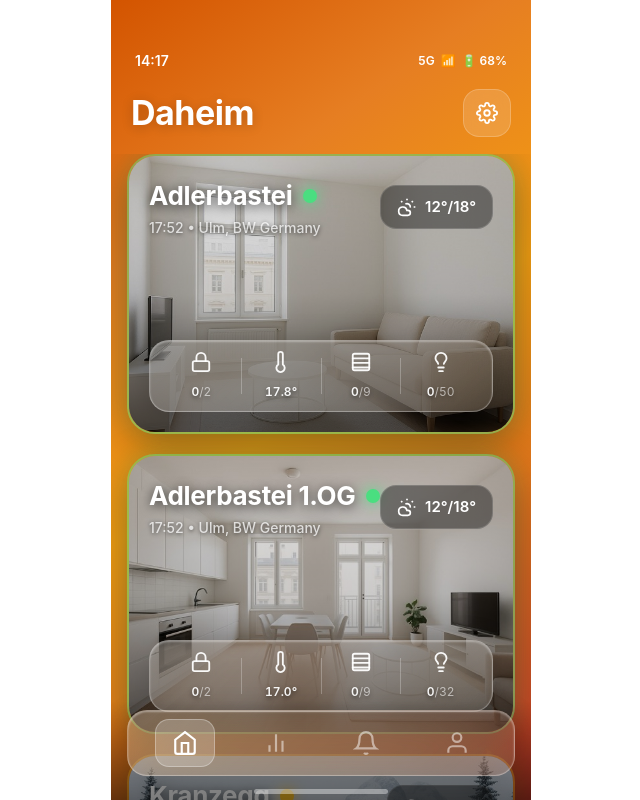
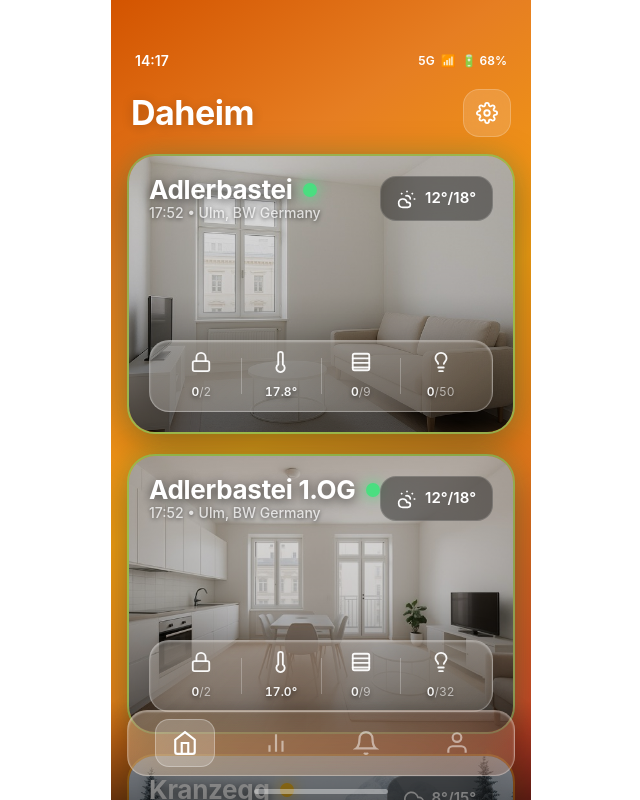
Before and after one commit to murtopia/thorsten, a React (Vite) app: page / in a window 1280 px wide. Shown: the whole page, without its empty margins (319-959 px from the left). Built offline with nearby package versions, Linux system fonts and the light colour scheme.

Commit message:
Tighter time/location spacing + scrollable header

```diff
--- a/src/App.css
+++ b/src/App.css
@@ -98,16 +98,19 @@
   justify-content: center;
 }
 
-.houses-list {
+.scrollable-content {
   flex: 1;
-  padding: 0 16px 16px;
   overflow-y: auto;
   overflow-x: hidden;
+  position: relative;
+  z-index: 1;
+}
+
+.houses-list {
+  padding: 0 16px 16px;
   display: flex;
   flex-direction: column;
   gap: 20px;
-  position: relative;
-  z-index: 1;
 }
 
 .tab-bar-container {
--- a/src/App.jsx
+++ b/src/App.jsx
@@ -217,12 +217,13 @@ export default function App() {
           justifyContent: 'space-between',
         }}>
           <div style={{ display: 'flex', justifyContent: 'space-between', alignItems: 'center' }}>
-            <div style={{ display: 'flex', flexDirection: 'column', gap: '0px' }}>
+            <div style={{ display: 'flex', flexDirection: 'column' }}>
               <div style={{ display: 'flex', alignItems: 'center', gap: '10px' }}>
                 <h3 style={{
                   color: 'white', fontSize: '26px', fontWeight: '700', margin: 0,
                   textShadow: '0 2px 12px rgba(0,0,0,0.7)',
                   letterSpacing: '-0.3px',
+                  lineHeight: '1.1',
                 }}>
                   {house.name}
                 </h3>
@@ -237,7 +238,7 @@ export default function App() {
                 fontSize: '14px',
                 fontWeight: '500',
                 textShadow: '0 1px 4px rgba(0,0,0,0.6)',
-                marginTop: '2px',
+                lineHeight: '1.2',
               }}>
                 {getLocalTime(house.timezone)} • {house.location}
               </span>
@@ -294,6 +295,8 @@ export default function App() {
         ))}
       </div>
 
+      {/* Scrollable Content */}
+      <div className="scrollable-content">
         {/* Status Bar */}
         <div className="status-bar">
           <span>14:17</span>
@@ -311,7 +314,8 @@ export default function App() {
         {/* Houses List */}
         <div className="houses-list">
           {houses.map(house => <HouseCard key={house.id} house={house} />)}
-        <div style={{ height: '80px', flexShrink: 0 }} />
+          <div style={{ height: '100px', flexShrink: 0 }} />
+        </div>
       </div>
 
       {/* Tab Bar */}
```
Lines whose indentation alone changed are shown as unchanged.
